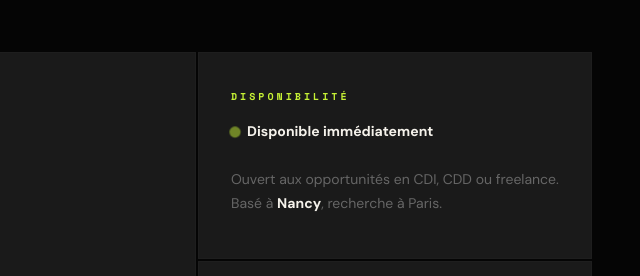
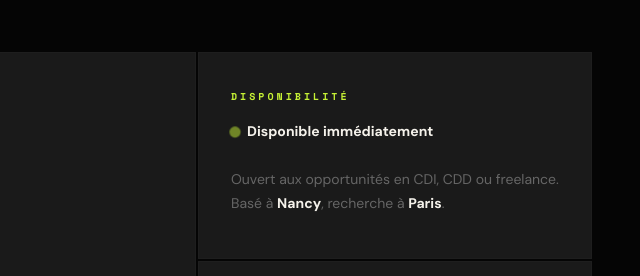
Before and after one commit to baptistevial7/portfolio2, a plain HTML site: page index.html in a window 1280 px wide. Shown: the part 9500-9776 px from the top of the page, 640-1280 px from the left. Drawn offline with nearby package versions, Linux system fonts and the light colour scheme.

Commit message:
Update index.html

```diff
--- a/index.html
+++ b/index.html
@@ -1539,7 +1539,7 @@
     <div class="contact-side">
       <div class="contact-info-block">
         <h4>Disponibilité</h4>
-        <p><span class="availability-dot"></span><strong>Disponible immédiatement</strong><br><br>Ouvert aux opportunités en CDI, CDD ou freelance. Basé à <strong>Nancy</strong>, recherche à Paris.</p>
+        <p><span class="availability-dot"></span><strong>Disponible immédiatement</strong><br><br>Ouvert aux opportunités en CDI, CDD ou freelance. Basé à <strong>Nancy</strong>, recherche à <strong>Paris</strong>.</p>
       </div>
       <div class="contact-info-block">
         <h4>Ce que je recherche</h4>
```
